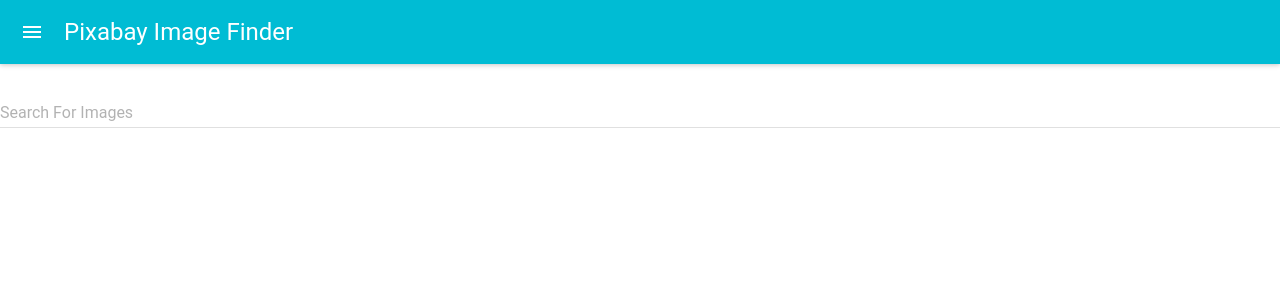
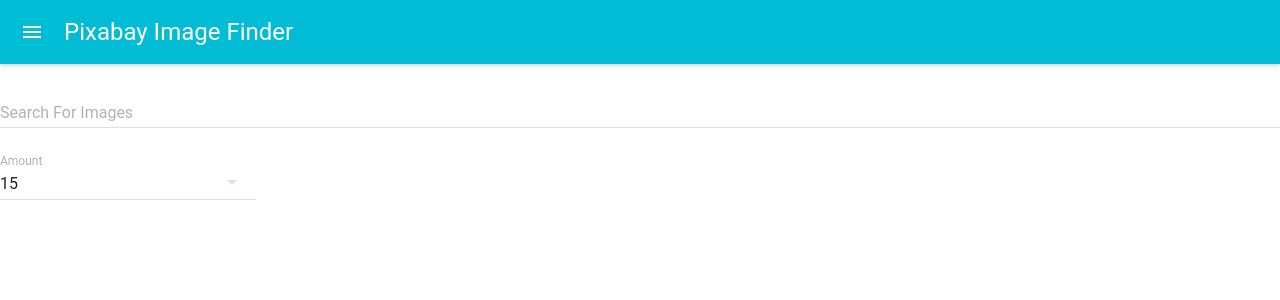
Before and after one commit to DaWood32913/react-image-finder, a React (Create React App) app: page / in a window 1280 px wide. Shown: the top 300 px of the page. Built offline with nearby package versions, Linux system fonts and the light colour scheme; no server answers.

Commit message:
imported select field and menu items from material-ui. set up search bar to imput seatch params

```diff
--- a/src/components/search/Search.js
+++ b/src/components/search/Search.js
@@ -1,14 +1,19 @@
-import React, { Component } from 'react';
-import TextField from 'material-ui/TextField';
-import SelectField from 'material-ui/SelectField';
+import React, { Component } from "react";
+import TextField from "material-ui/TextField";
+import SelectField from "material-ui/SelectField";
+import MenuItem from "material-ui/MenuItem";
 
 class Search extends Component {
   state = {
-        searchText: '',
+    searchText: "",
     amount: 15,
-        apiUrl: 'https://pixabay.com/api',
+    apiUrl: "https://pixabay.com/api",
     apiKey: process.env.REACT_APP_API_APIKEY,
     images: []
+  };
+
+onTextChange = (e) => {
+    this.setState({[e.target.name]: e.target.value});
 }
 
   render() {
@@ -21,8 +26,22 @@
           floatingLabelText="Search For Images"
           fullWidth={true}
         />
+        <br />
+        <SelectField
+          name="amount"
+          floatingLabelText="Amount"
+          value={this.state.amount}
+          onChange={this.onAmountChange}
+        >
+          <MenuItem value={5} primaryText="5" />
+          <MenuItem value={10} primaryText="10" />
+          <MenuItem value={15} primaryText="15" />
+          <MenuItem value={30} primaryText="30" />
+          <MenuItem value={50} primaryText="50" />
+        </SelectField>
+        <br />
       </div>
-    )
+    );
   }
 }
 
```
Lines whose indentation alone changed are shown as unchanged.
